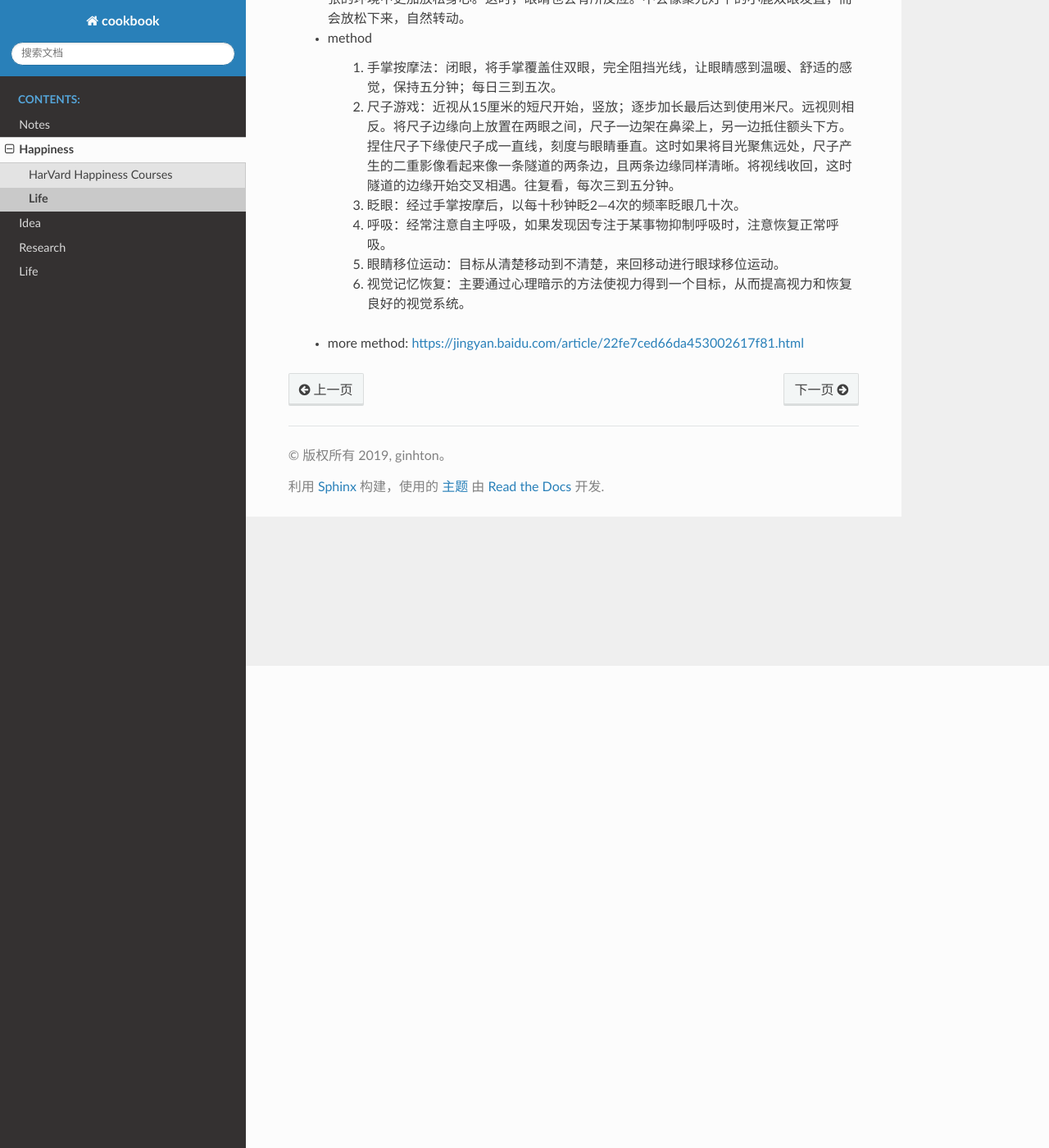
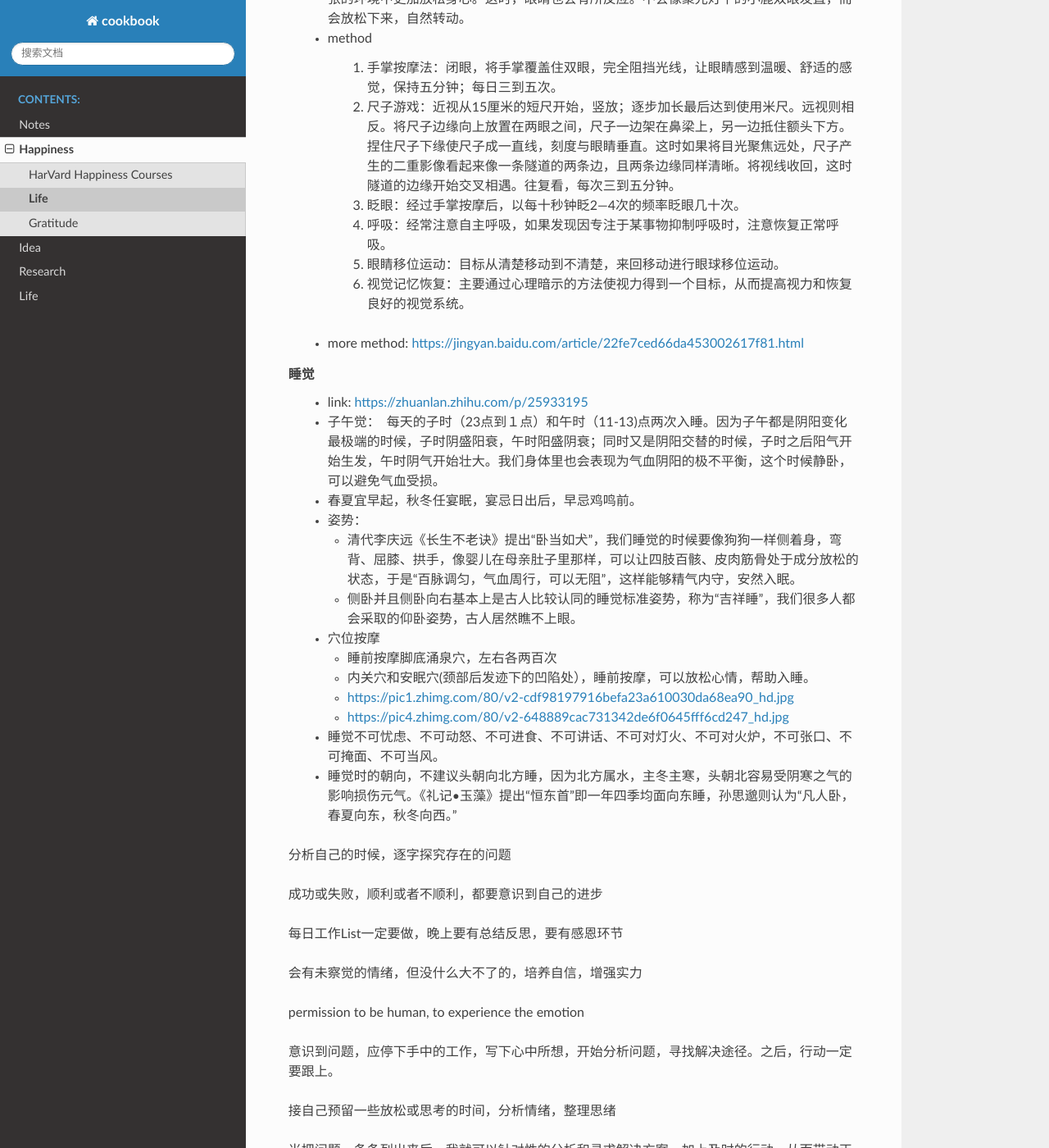
Before and after one commit to ginhton/cookbook, a Sphinx documentation site: the page built from source/happiness/life.rst, in a window 1280 px wide and 1400 px high, scrolled down 588 px. Shown: the whole window at 82% size. Built offline with Sphinx 7.4.7 and the Read the Docs theme 2.0.0, drawn with Linux system fonts in a browser that asks for light colours; some of the changed text lies outside the part shown.

Commit message:
2019-07-14

```diff
--- a/source/happiness/index.rst
+++ b/source/happiness/index.rst
@@ -10,3 +10,4 @@ Become Happier!
 
    harvard-happiness
    life
+   gratitude
--- a/source/happiness/life.rst
+++ b/source/happiness/life.rst
@@ -22,3 +22,116 @@ Bates eyesight recovery
      6. 视觉记忆恢复：主要通过心理暗示的方法使视力得到一个目标，从而提高视力和恢复良好的视觉系统。
 
   - more method: https://jingyan.baidu.com/article/22fe7ced66da453002617f81.html
+
+
+睡觉
+  - link: https://zhuanlan.zhihu.com/p/25933195
+
+  - 子午觉：　每天的子时（23点到１点）和午时（11-13)点两次入睡。因为子午都是阴阳变化最极端的时候，子时阴盛阳衰，午时阳盛阴衰；同时又是阴阳交替的时候，子时之后阳气开始生发，午时阴气开始壮大。我们身体里也会表现为气血阴阳的极不平衡，这个时候静卧，可以避免气血受损。
+
+  - 春夏宜早起，秋冬任宴眠，宴忌日出后，早忌鸡鸣前。
+
+  - 姿势：
+
+    - 清代李庆远《长生不老诀》提出“卧当如犬”，我们睡觉的时候要像狗狗一样侧着身，弯背、屈膝、拱手，像婴儿在母亲肚子里那样，可以让四肢百骸、皮肉筋骨处于成分放松的状态，于是“百脉调匀，气血周行，可以无阻”，这样能够精气内守，安然入眠。
+
+    - 侧卧并且侧卧向右基本上是古人比较认同的睡觉标准姿势，称为“吉祥睡”，我们很多人都会采取的仰卧姿势，古人居然瞧不上眼。
+
+  - 穴位按摩
+
+    - 睡前按摩脚底涌泉穴，左右各两百次
+    - 内关穴和安眠穴(颈部后发迹下的凹陷处），睡前按摩，可以放松心情，帮助入睡。
+    - https://pic1.zhimg.com/80/v2-cdf98197916befa23a610030da68ea90_hd.jpg
+    - https://pic4.zhimg.com/80/v2-648889cac731342de6f0645fff6cd247_hd.jpg
+
+  - 睡觉不可忧虑、不可动怒、不可进食、不可讲话、不可对灯火、不可对火炉，不可张口、不可掩面、不可当风。
+
+  - 睡觉时的朝向，不建议头朝向北方睡，因为北方属水，主冬主寒，头朝北容易受阴寒之气的影响损伤元气。《礼记•玉藻》提出“恒东首”即一年四季均面向东睡，孙思邈则认为“凡人卧，春夏向东，秋冬向西。”
+
+
+分析自己的时候，逐字探究存在的问题
+
+
+成功或失败，顺利或者不顺利，都要意识到自己的进步
+
+
+每日工作List一定要做，晚上要有总结反思，要有感恩环节
+
+
+会有未察觉的情绪，但没什么大不了的，培养自信，增强实力
+
+
+permission to be human, to experience the emotion
+
+
+意识到问题，应停下手中的工作，写下心中所想，开始分析问题，寻找解决途径。之后，行动一定要跟上。
+
+
+接自己预留一些放松或思考的时间，分析情绪，整理思绪
+
+
+当把问题一条条列出来后，我就可以针对性的分析和寻求解决方案。加上及时的行动，从而带动正反馈。
+
+
+记下当前认为需要做的事情，然后选择最难的，开始进行详细的规划，然后开始做。
+
+
+不要定义别人，不要尝试观，并确信观到，应让其自然显现。
+
+
+要认识到自己的进步，保持全局的视野。
+
+
+我以为它是一个问题，它便是了。我可以尝试察觉它，放走它。
+
+
+我需要时间短暂休息，需要时间思考自己的状态。
+
+
+善良和智慧是高出其他品质好多层次的品质，应对二者抱有敬畏之心。
+
+
+朋友也可以是家人。
+
+
+我需要时间短暂休息，需要时间思考反思自己的状态。
+
+
+意识到自己根深蒂固的观念，它们是否需要调整？改正？
+
+
+交流两大前提
+  - 我担心你会担心我，请保证不担心我。另一方面，我保证不担心你，不尝试分析你。
+
+  - 请保证发表自己的观点，不要顺着我的话说。举例，“我理解这句话，但它的思想可能不懂”，或者，“我认为不对（不确切），应该是。”
+
+
+分享两大前提
+  - 求同存异
+
+  - 不尝试说服别人
+
+
+定义自己
+
+
+对着录音机说话
+
+
+做事适度，尽量不要动用太多意志力。
+
+
+
+非主线任务，可以随时停手，做成啥算啥，无所谓。
+
+
+重复是为了加深理解。
+
+
+觉察阻塞的事情，然后解决或调整。
+
+
+进展效应：当觉得有进展的时候，会想犒劳自己。而犒劳的方式又有可能对整体进展造成不良影响。
+
+
+不要尝试和心中的意念对立，从意念中脱离，回到现实世界。
```
Also changed, not shown: source/happiness/gratitude.rst (added, +107 -0 lines), source/notes/spacemacs.rst (+30 -0 lines), source/notes/tool.rst (+34 -0 lines).
